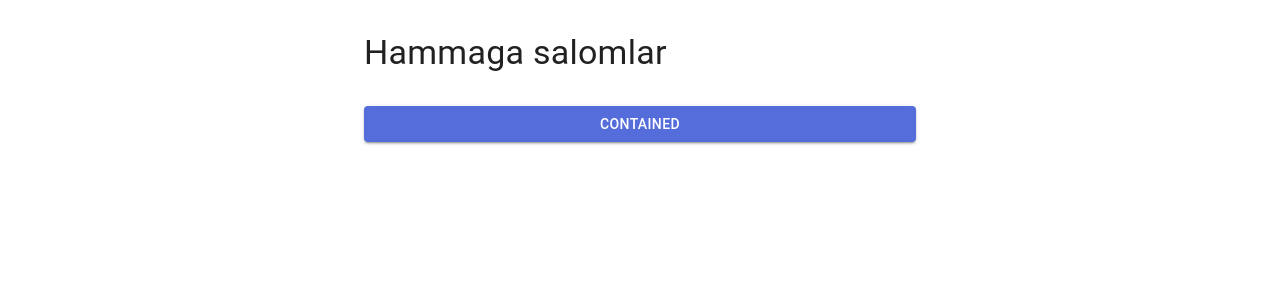
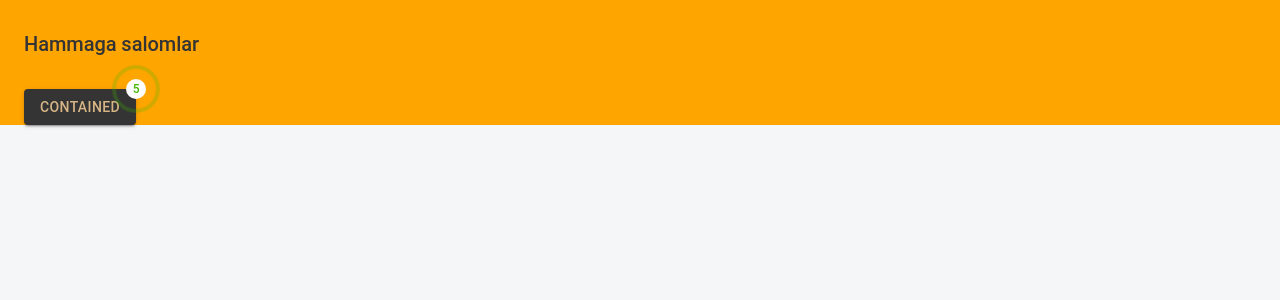
Before and after one commit to doston909/sadiya-react, a React (Create React App) app: page / in a window 1280 px wide. Shown: the top 300 px of the page. Built offline with nearby package versions, Linux system fonts and the light colour scheme.

Commit message:
fix: DAVE/MUI customized integration

```diff
--- a/src/App.tsx
+++ b/src/App.tsx
@@ -1,16 +1,21 @@
 import React from 'react';
 import {Container, Stack, Box, Typography, Button} from '@mui/material';
+import { RippleBadge } from './app/MaterialTheme/styled';
 
 
 function App() {
-  return <Container maxWidth="sm">
+  return <Container sx={{ background: "orange"}}>
     <Stack flexDirection={"column"}>
       <Box sx={{my: 4}}>
         <Typography variant="h4" component={"h4"}>
           Hammaga salomlar
         </Typography>
       </Box>
-      <Button variant="contained">Contained</Button>
+     <Box>
+        <RippleBadge badgeContent={5}>
+           <Button variant="contained">Contained</Button>
+        </RippleBadge>
+     </Box>
     </Stack>
   </Container>
 }
--- /dev/null
+++ b/src/app/MaterialTheme/index.ts
@@ -0,0 +1,66 @@
+import { createTheme } from '@mui/material/styles';
+import { common } from '@mui/material/colors';
+import shadow from './shadow';
+import typography from './typography';
+import { maxWidth } from '@mui/system';
+
+/**
+ * LIGHT THEME (DEFAULT)
+ */
+const light = {
+	palette: {
+		type: 'light',
+		background: {
+			default: '#f8f8ff',
+			paper: common.white,
+		},
+		primary: {
+			contrastText: '#d7b586',
+			main: '#343434',
+		},
+		secondary: {
+			contrastText: '#343434',
+			main: '#d7b586',
+		},
+		text: {
+			primary: '#343434',
+			secondary: '#d7b586',
+			dark: common.black,
+		},
+	},
+	components: {
+		MuiContainer: {
+			styleOverrides: {
+				root: {
+					height: '100%',
+				},
+			},
+		},
+		MuiCssBaseline: {
+			styleOverrides: {
+				html: { height: '100%' },
+				body: { background: '#f4f6f8', height: '100%', minHeight: '100%' },
+			},
+		},
+	},
+	shadow,
+	typography,
+};
+
+// A custom theme for this app
+let theme = createTheme(light);
+theme = createTheme(theme, {
+	components: {
+		MuiContainer: {
+			styleOverrides: {
+				maxWidthLg: {
+					[theme.breakpoints.up('lg')]: {
+						maxWidth: '1300px',
+					},
+				},
+			},
+		},
+	},
+});
+
+export default theme;
--- /dev/null
+++ b/src/app/MaterialTheme/shadow.ts
@@ -0,0 +1,27 @@
+export default [
+	'none',
+	'0 0 0 1px rgba(63,63,68,0.05), 0 1px 2px 0 rgba(63,63,68,0.15)',
+	'0 0 1px 0 rgba(0,0,0,0.31), 0 2px 2px -2px rgba(0,0,0,0.25)',
+	'0 0 1px 0 rgba(0,0,0,0.31), 0 3px 4px -2px rgba(0,0,0,0.25)',
+	'0 0 1px 0 rgba(0,0,0,0.31), 0 3px 4px -2px rgba(0,0,0,0.25)',
+	'0 0 1px 0 rgba(0,0,0,0.31), 0 4px 6px -2px rgba(0,0,0,0.25)',
+	'0 0 1px 0 rgba(0,0,0,0.31), 0 4px 6px -2px rgba(0,0,0,0.25)',
+	'0 0 1px 0 rgba(0,0,0,0.31), 0 4px 8px -2px rgba(0,0,0,0.25)',
+	'0 0 1px 0 rgba(0,0,0,0.31), 0 5px 8px -2px rgba(0,0,0,0.25)',
+	'0 0 1px 0 rgba(0,0,0,0.31), 0 6px 12px -4px rgba(0,0,0,0.25)',
+	'0 0 1px 0 rgba(0,0,0,0.31), 0 7px 12px -4px rgba(0,0,0,0.25)',
+	'0 0 1px 0 rgba(0,0,0,0.31), 0 6px 16px -4px rgba(0,0,0,0.25)',
+	'0 0 1px 0 rgba(0,0,0,0.31), 0 7px 16px -4px rgba(0,0,0,0.25)',
+	'0 0 1px 0 rgba(0,0,0,0.31), 0 8px 18px -8px rgba(0,0,0,0.25)',
+	'0 0 1px 0 rgba(0,0,0,0.31), 0 9px 18px -8px rgba(0,0,0,0.25)',
+	'0 0 1px 0 rgba(0,0,0,0.31), 0 10px 20px -8px rgba(0,0,0,0.25)',
+	'0 0 1px 0 rgba(0,0,0,0.31), 0 11px 20px -8px rgba(0,0,0,0.25)',
+	'0 0 1px 0 rgba(0,0,0,0.31), 0 12px 22px -8px rgba(0,0,0,0.25)',
+	'0 0 1px 0 rgba(0,0,0,0.31), 0 13px 22px -8px rgba(0,0,0,0.25)',
+	'0 0 1px 0 rgba(0,0,0,0.31), 0 14px 24px -8px rgba(0,0,0,0.25)',
+	'0 0 1px 0 rgba(0,0,0,0.31), 0 16px 28px -8px rgba(0,0,0,0.25)',
+	'0 0 1px 0 rgba(0,0,0,0.31), 0 18px 30px -8px rgba(0,0,0,0.25)',
+	'0 0 1px 0 rgba(0,0,0,0.31), 0 20px 32px -8px rgba(0,0,0,0.25)',
+	'0 0 1px 0 rgba(0,0,0,0.31), 0 22px 34px -8px rgba(0,0,0,0.25)',
+	'0 0 1px 0 rgba(0,0,0,0.31), 0 24px 36px -8px rgba(0,0,0,0.25)',
+];
--- /dev/null
+++ b/src/app/MaterialTheme/styled.ts
@@ -0,0 +1,30 @@
+import { styled } from "@mui/material/styles";
+import Badge from "@mui/material/Badge";
+
+export const RippleBadge = styled(Badge)(({ theme }) => ({
+  "& .MuiBadge-badge": {
+    color: "#44b700",
+    background: "white",
+    "&::after": {
+      position: "absolute",
+      top: "-2px",
+      left: "-2px",
+      width: "120%",
+      height: "120%",
+      borderRadius: "50%",
+      animation: "ripple 1.2s infinite ease-in-out",
+      border: "2px solid currentColor",
+      content: '""',
+    },
+  },
+  "@keyframes ripple": {
+    "0%": {
+      transform: "scale(.8)",
+      opacity: 1,
+    },
+    "100%": {
+      transform: "scale(2.4)",
+      opacity: 0,
+    },
+  },
+}));
--- /dev/null
+++ b/src/app/MaterialTheme/typography.ts
@@ -0,0 +1,35 @@
+export default {
+	h1: {
+		fontWeight: 500,
+		fontSize: 35,
+		letterSpacing: '-0.24px',
+	},
+	h2: {
+		fontWeight: 500,
+		fontSize: 29,
+		letterSpacing: '-0.24px',
+	},
+	h3: {
+		fontWeight: 500,
+		fontSize: 24,
+		letterSpacing: '-0.06px',
+	},
+	h4: {
+		fontWeight: 500,
+		fontSize: 20,
+		letterSpacing: '-0.06px',
+	},
+	h5: {
+		fontWeight: 500,
+		fontSize: 16,
+		letterSpacing: '-0.05px',
+	},
+	h6: {
+		fontWeight: 500,
+		fontSize: 14,
+		letterSpacing: '-0.05px',
+	},
+	overline: {
+		fontWeight: 500,
+	},
+};
--- a/src/index.tsx
+++ b/src/index.tsx
@@ -6,7 +6,7 @@
 import reportWebVitals from './reportWebVitals';
 import CssBaseline from '@mui/material/CssBaseline';
 import {ThemeProvider} from "@mui/material/styles";
-import theme from "./theme";
+import theme from "./app/MaterialTheme";
 import './css/index.css';
 
 const container = document.getElementById('root')!;
--- a/src/theme.ts
+++ /dev/null
@@ -1,18 +0,0 @@
-import { createTheme } from "@mui/material/styles";
-import { red } from "@mui/material/colors";
-
-const theme = createTheme({
-    palette: {
-        primary: {
-            main: "#556cdb",
-        },
-        secondary: {
-            main: "#19857b",
-        },
-        error: {
-            main: red.A400,
-        },
-    },
-});
-
-export default theme;
```
